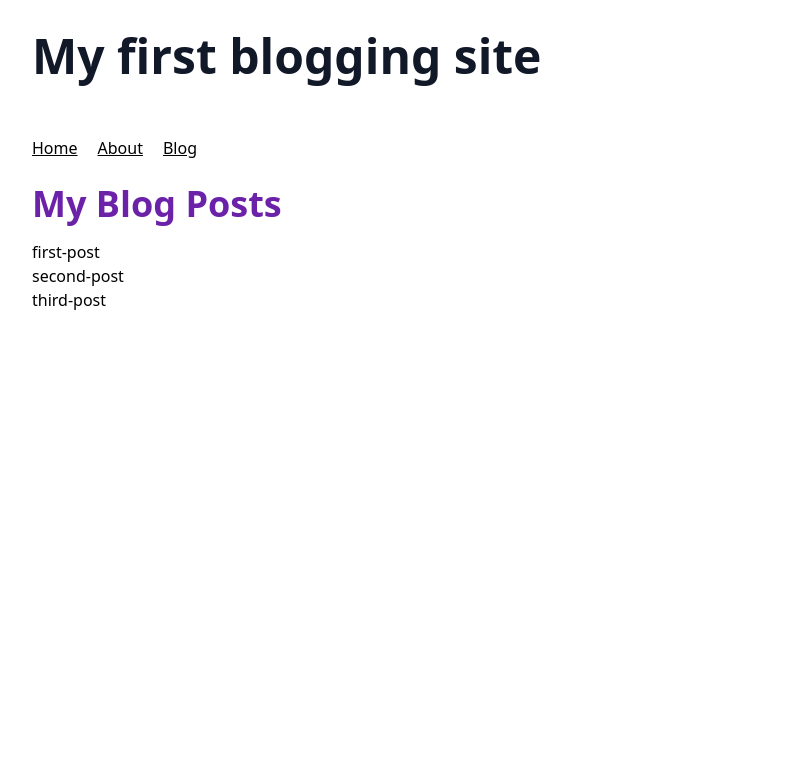
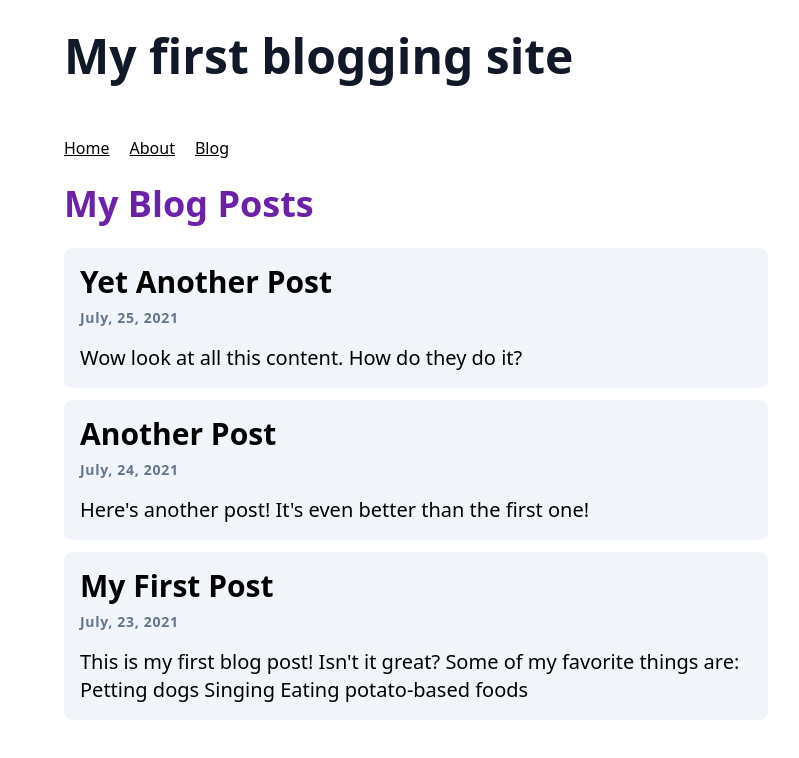
Before and after one commit to jbidz/gatsby-blog, a Gatsby site: page /blog in a window 1280 px wide. Shown: the whole page, without its empty margins (224-1023 px from the left). Built offline with nearby package versions, Linux system fonts and the light colour scheme; Gatsby itself is replaced by a stand-in of ours.

Commit message:
Finised Gatsby tutorial part 5

```diff
--- a/blog/first-post.mdx
+++ b/blog/first-post.mdx
@@ -0,0 +1,13 @@
+---
+title: "My First Post"
+date: "2021-07-23"
+slug: "my-first-post"
+---
+
+This is my first blog post! Isn't it _great_?
+
+Some of my **favorite** things are:
+
+- Petting dogs
+- Singing
+- Eating potato-based foods
--- a/blog/second-post.mdx
+++ b/blog/second-post.mdx
@@ -0,0 +1,7 @@
+---
+title: "Another Post"
+date: "2021-07-24"
+slug: "another-post"
+---
+
+Here's another post! It's even better than the first one!
--- a/blog/third-post.mdx
+++ b/blog/third-post.mdx
@@ -0,0 +1,7 @@
+---
+title: "Yet Another Post"
+date: "2021-07-25"
+slug: "yet-another-post"
+---
+
+Wow look at all this content. How do they do it?
--- a/gatsby-config.js
+++ b/gatsby-config.js
@@ -17,5 +17,6 @@ module.exports = {
         path: `${__dirname}/blog`,
       },
     },
+    "gatsby-plugin-mdx",
   ],
 };
--- a/package.json
+++ b/package.json
@@ -15,9 +15,11 @@
     "clean": "gatsby clean"
   },
   "dependencies": {
+    "@mdx-js/react": "^3.0.0",
     "autoprefixer": "^10.4.16",
     "gatsby": "^5.12.4",
     "gatsby-plugin-image": "^3.12.3",
+    "gatsby-plugin-mdx": "^5.12.3",
     "gatsby-plugin-postcss": "^6.12.0",
     "gatsby-plugin-sharp": "^5.12.3",
     "gatsby-source-filesystem": "^5.12.1",
--- /dev/null
+++ b/src/components/blogPost.js
@@ -0,0 +1,15 @@
+import React from "react";
+
+const BlogPost = ({ title, date, excerpt }) => {
+  return (
+    <div className="p-4 bg-slate-100 rounded-lg mb-3">
+      <h2 className="text-3xl font-semibold mb-2">{title}</h2>
+      <p className="text-sm mb-4 tracking-wider font-bold text-slate-500">
+        {date}
+      </p>
+      <p>{excerpt}</p>
+    </div>
+  );
+};
+
+export default BlogPost;
--- a/src/components/layout.js
+++ b/src/components/layout.js
@@ -13,7 +13,7 @@ const Layout = ({ pageTitle, children }) => {
   `);
 
   return (
-    <div className="max-w-3xl mx-auto">
+    <div className="max-w-3xl mx-auto px-8">
       <header className="py-8 text-5xl text-gray-900 font-black">
         {data.site.siteMetadata.title}
       </header>
@@ -37,7 +37,7 @@ const Layout = ({ pageTitle, children }) => {
         </ul>
       </nav>
       <main className="pb-10">
-        <h1 className="text-4xl mb-4 font-bold text-purple-800">{pageTitle}</h1>
+        <h1 className="text-4xl mb-6 font-bold text-purple-800">{pageTitle}</h1>
         {children}
       </main>
     </div>
--- a/src/pages/blog.js
+++ b/src/pages/blog.js
@@ -2,24 +2,36 @@ import * as React from "react";
 import Layout from "../components/layout";
 import Seo from "../components/seo";
 import { graphql } from "gatsby";
+import BlogPost from "../components/blogPost";
 
 const BlogPage = ({ data }) => {
   return (
     <Layout pageTitle="My Blog Posts">
-      <ul>
-        {data.allFile.nodes.map((i) => (
-          <li>{i.name}</li>
-        ))}
-      </ul>
+      {data.allMdx.nodes.map((i) => (
+        <article key={i.id}>
+          {
+            <BlogPost
+              title={i.frontmatter.title}
+              date={i.frontmatter.date}
+              excerpt={i.excerpt}
+            />
+          }
+        </article>
+      ))}
     </Layout>
   );
 };
 
 export const query = graphql`
   query {
-    allFile {
+    allMdx(sort: { frontmatter: { date: DESC } }) {
       nodes {
-        name
+        excerpt
+        frontmatter {
+          date(formatString: "MMMM, D, YYYY")
+          title
+        }
+        id
       }
     }
   }
```
Also changed, not shown: 1 other file.
